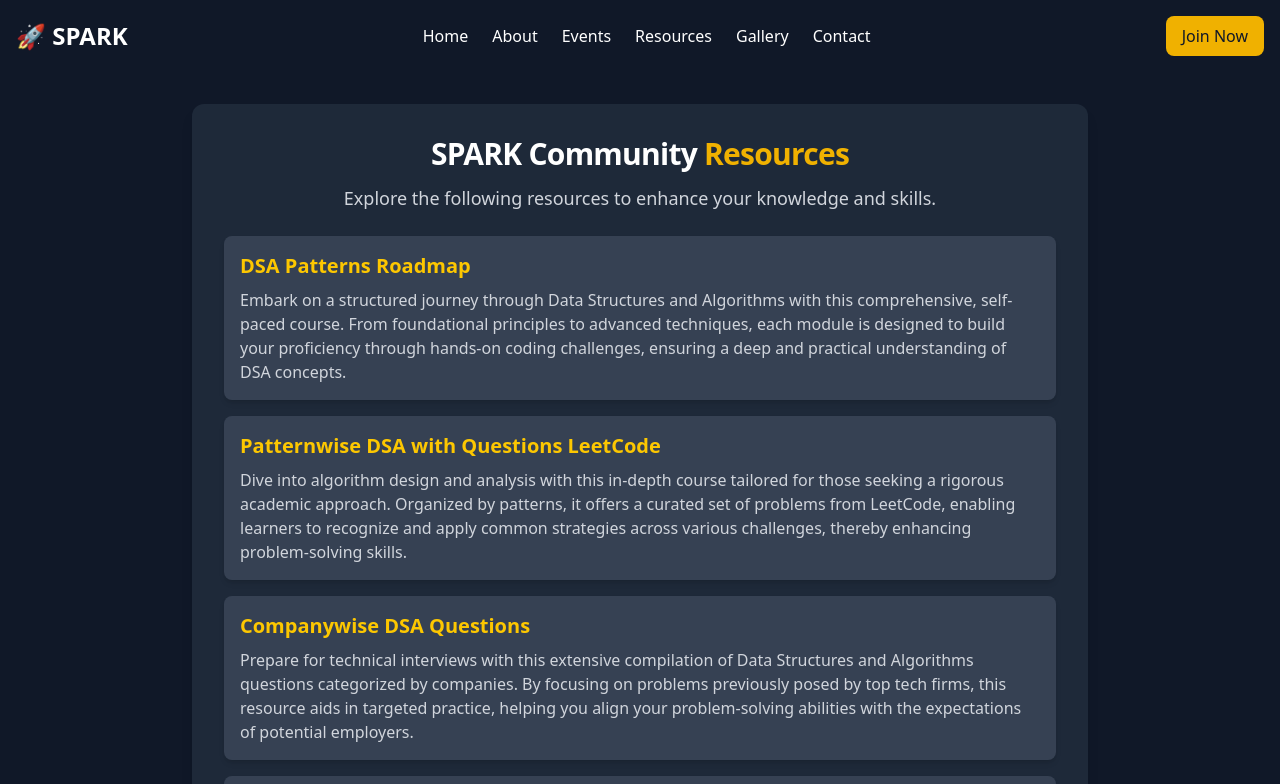
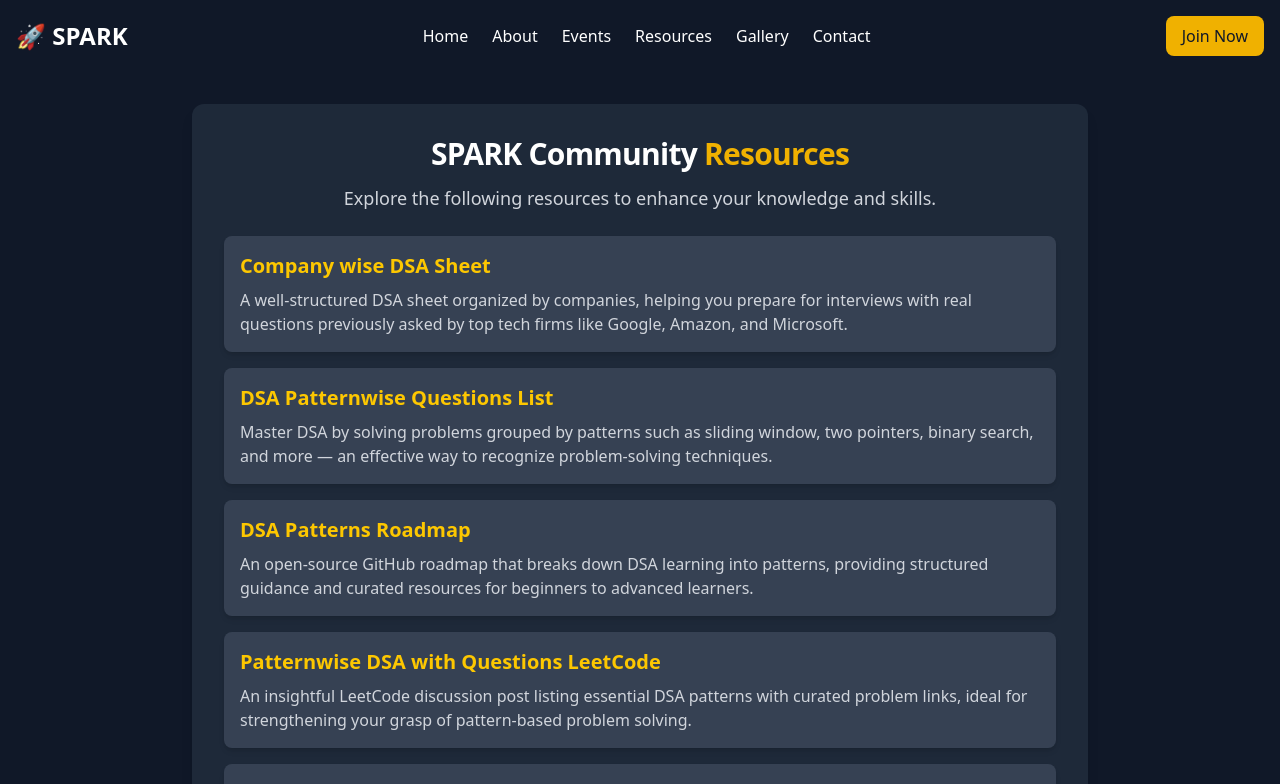
Before and after one commit to Ab3229/SPARK-MBM, a Next.js app: page /resources in a window 1280 px wide. Shown: the top 784 px of the page. Built offline with nearby package versions, Linux system fonts and the light colour scheme.

Commit message:
update Resources

```diff
--- a/src/app/resources/page.tsx
+++ b/src/app/resources/page.tsx
@@ -3,30 +3,41 @@ import React from "react";
 
 const resources = [
   {
+    title: "Company wise DSA Sheet",
+    description:
+      "A well-structured DSA sheet organized by companies, helping you prepare for interviews with real questions previously asked by top tech firms like Google, Amazon, and Microsoft.",
+    link: "https://docs.google.com/spreadsheets/d/1mvlc8EYc3OVVU3X7NKoC0iZJr_45BL_pVxiJec0r94c/edit?gid=0#gid=0",
+  },
+  {
+    title: "DSA Patternwise Questions List",
+    description:
+      "Master DSA by solving problems grouped by patterns such as sliding window, two pointers, binary search, and more — an effective way to recognize problem-solving techniques.",
+    link: "https://docs.google.com/spreadsheets/d/1GBC4Lhnqk5sz38K2C3IT4NeFAdBW2tl1I4dv_BxhIQQ/edit?gid=0#gid=0",
+  },
+  {
     title: "DSA Patterns Roadmap",
     description:
-      "Embark on a structured journey through Data Structures and Algorithms with this comprehensive, self-paced course. From foundational principles to advanced techniques, each module is designed to build your proficiency through hands-on coding challenges, ensuring a deep and practical understanding of DSA concepts.",
+      "An open-source GitHub roadmap that breaks down DSA learning into patterns, providing structured guidance and curated resources for beginners to advanced learners.",
     link: "https://github.com/KushalVijay/DSA-Patterns-Roadmap",
   },
   {
     title: "Patternwise DSA with Questions LeetCode",
     description:
-      "Dive into algorithm design and analysis with this in-depth course tailored for those seeking a rigorous academic approach. Organized by patterns, it offers a curated set of problems from LeetCode, enabling learners to recognize and apply common strategies across various challenges, thereby enhancing problem-solving skills.",
+      "An insightful LeetCode discussion post listing essential DSA patterns with curated problem links, ideal for strengthening your grasp of pattern-based problem solving.",
     link: "https://leetcode.com/discuss/post/5886397/dsa-patterns-you-need-to-know-by-anubhav-x7og/",
   },
   {
     title: "Companywise DSA Questions",
     description:
-      "Prepare for technical interviews with this extensive compilation of Data Structures and Algorithms questions categorized by companies. By focusing on problems previously posed by top tech firms, this resource aids in targeted practice, helping you align your problem-solving abilities with the expectations of potential employers.",
+      "Explore this GitHub repository for a comprehensive collection of company-specific DSA questions, perfect for targeted preparation before your next tech interview.",
     link: "https://github.com/nishant-Tiwari24/company-wise-dsa",
   },
   {
     title: "Practice Companywise DSA Questions",
     description:
-      "Enhance your coding proficiency with this platform offering a curated list of top interview questions, organized by company. Through consistent practice of these problems, you can develop the skills and confidence necessary to excel in technical interviews and secure positions at leading organizations.",
+      "WorkAtTech provides a clean interface to practice real-world interview questions, sorted by top tech companies — ideal for focused revision and timed practice.",
     link: "https://workat.tech/problem-solving/lists/top-interview-questions/practice",
   },
-  // Add more resources as needed
 ];
 
 const ResourcesPage: React.FC = () => {
```
